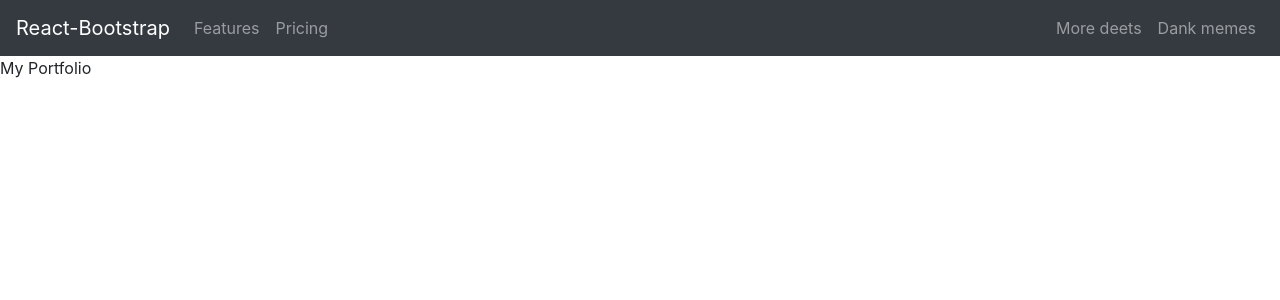
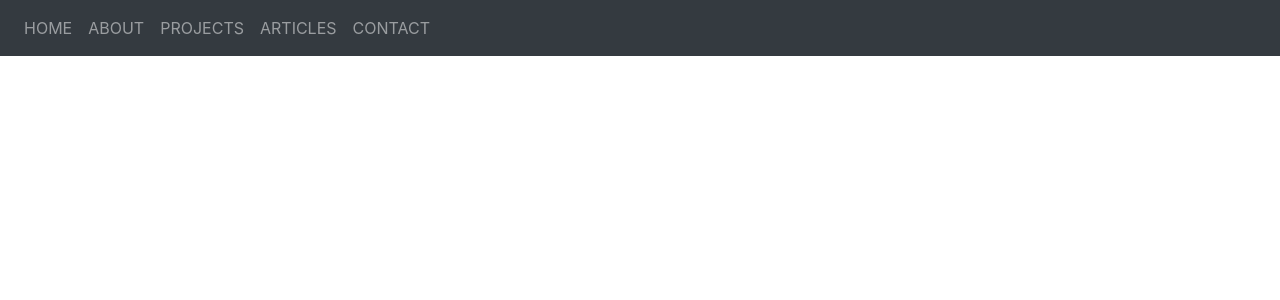
Before and after one commit to ehlee9317/Portfolio, a React (Create React App) app: page / in a window 1280 px wide. Shown: the top 300 px of the page. Built offline with nearby package versions, Linux system fonts and the light colour scheme.

Commit message:
fixed Navbar

```diff
--- a/src/components/myNavbar/myNavbar.js
+++ b/src/components/myNavbar/myNavbar.js
@@ -5,19 +5,16 @@ import Nav from "react-bootstrap/Nav";
 const MyNavbar = () => {
   return (
     <>
-      <Navbar collapseOnSelect expand="lg" bg="dark" variant="dark">
-        <Navbar.Brand href="#home">React-Bootstrap</Navbar.Brand>
+      <Navbar collapseOnSelect fixed="top" expand="md" bg="dark" variant="dark">
+        {/* <Navbar.Brand href="#home">React-Bootstrap</Navbar.Brand> */}
         <Navbar.Toggle aria-controls="responsive-navbar-nav" />
         <Navbar.Collapse id="responsive-navbar-nav">
-          <Nav className="mr-auto">
-            <Nav.Link href="#features">Features</Nav.Link>
-            <Nav.Link href="#pricing">Pricing</Nav.Link>
-          </Nav>
-          <Nav>
-            <Nav.Link href="#deets">More deets</Nav.Link>
-            <Nav.Link eventKey={2} href="#memes">
-              Dank memes
-            </Nav.Link>
+          <Nav className="auto">
+            <Nav.Link href="#home">HOME</Nav.Link>
+            <Nav.Link href="#about">ABOUT</Nav.Link>
+            <Nav.Link href="#projects">PROJECTS</Nav.Link>
+            <Nav.Link href="#blog">ARTICLES</Nav.Link>
+            <Nav.Link href="#contact">CONTACT</Nav.Link>
           </Nav>
         </Navbar.Collapse>
       </Navbar>
```
